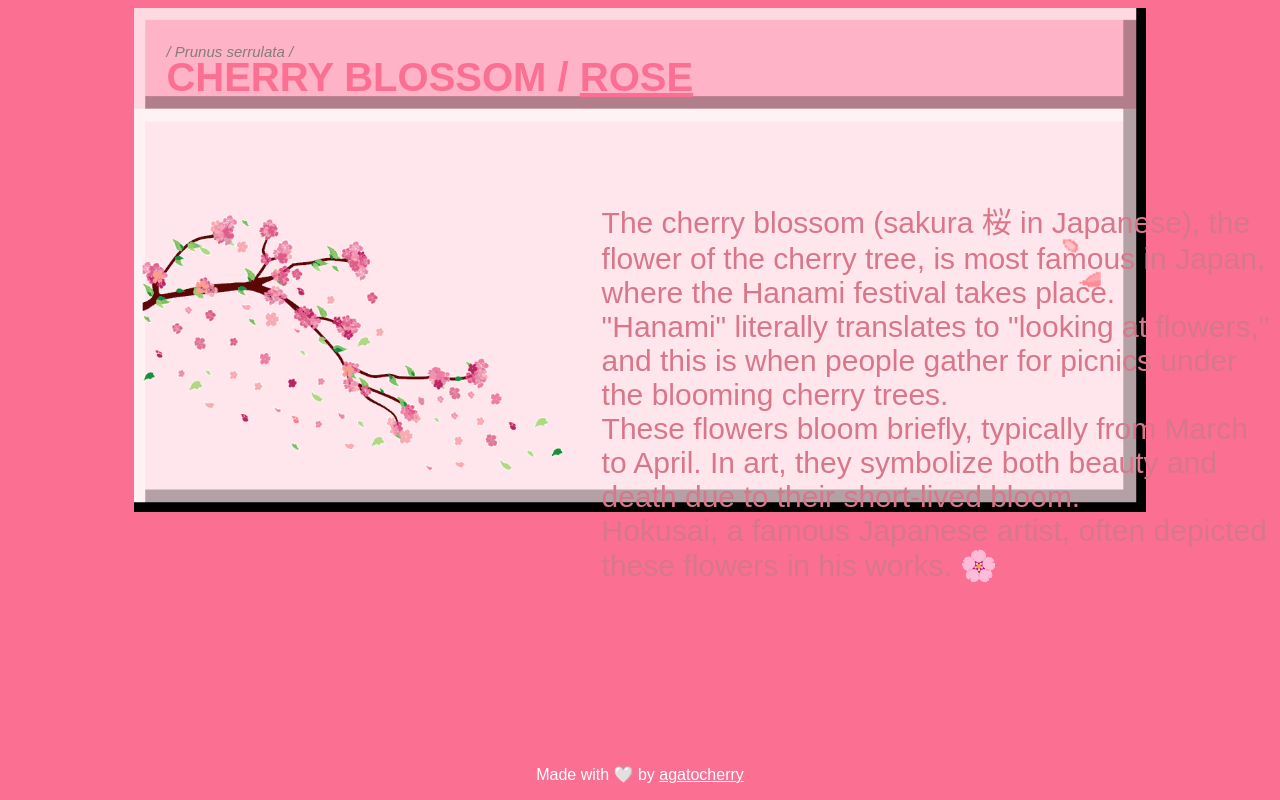
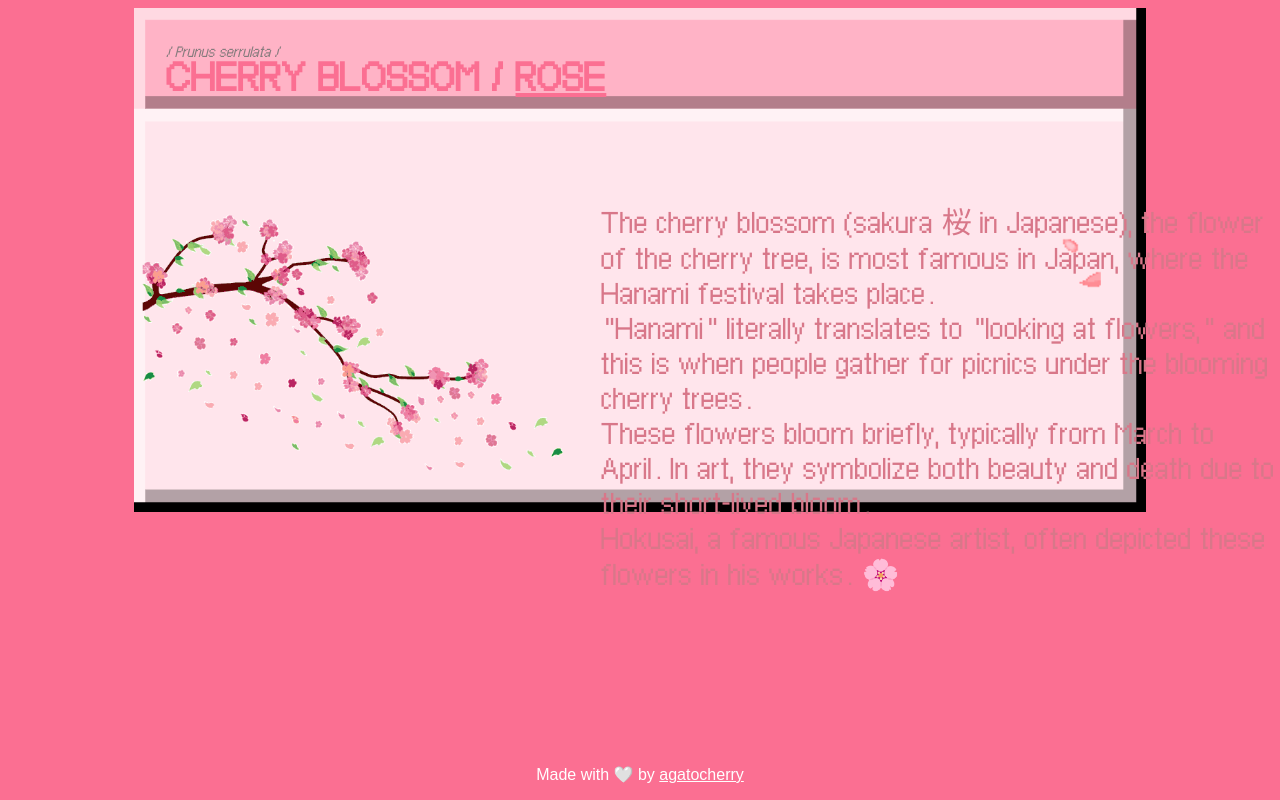
Before and after one commit to agatocherry/90s-floral-website, a plain HTML site: page index.html in a window 1280 px wide. Drawn offline with Linux system fonts and the light colour scheme; the site is published under a folder, as on GitHub Pages, so addresses that start at the root find nothing.

Commit message:
Update path fonts

```diff
--- a/rose.css
+++ b/rose.css
@@ -1,6 +1,6 @@
 @font-face {
     font-family: "red-alert";
-    src: url("/fonts/red-alert.ttf") format("truetype");
+    src: url("fonts/red-alert.ttf") format("truetype");
     font-weight: normal;
     font-style: normal;
 }
--- a/style.css
+++ b/style.css
@@ -1,6 +1,6 @@
 @font-face {
     font-family: "red-alert";
-    src: url("/fonts/red-alert.ttf") format("truetype");
+    src: url("fonts/red-alert.ttf") format("truetype");
     font-weight: normal;
     font-style: normal;
 }
```
